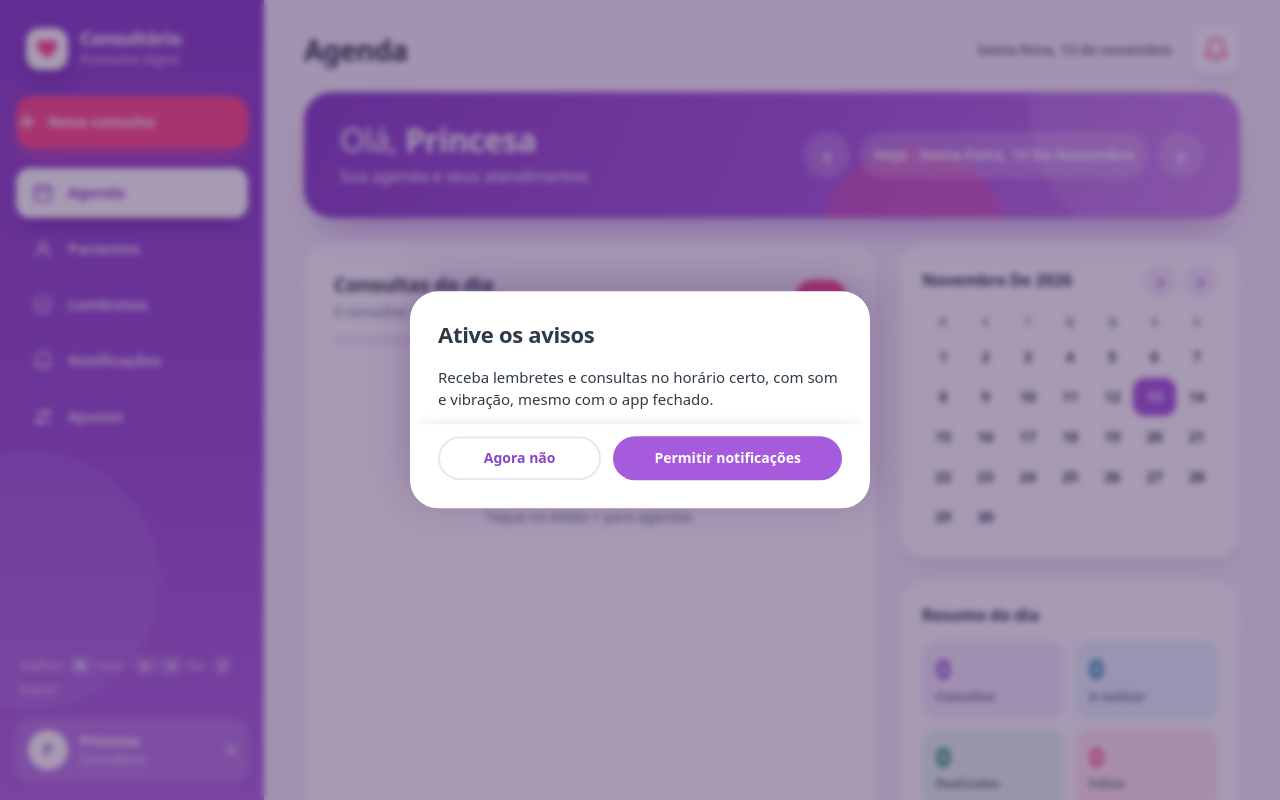
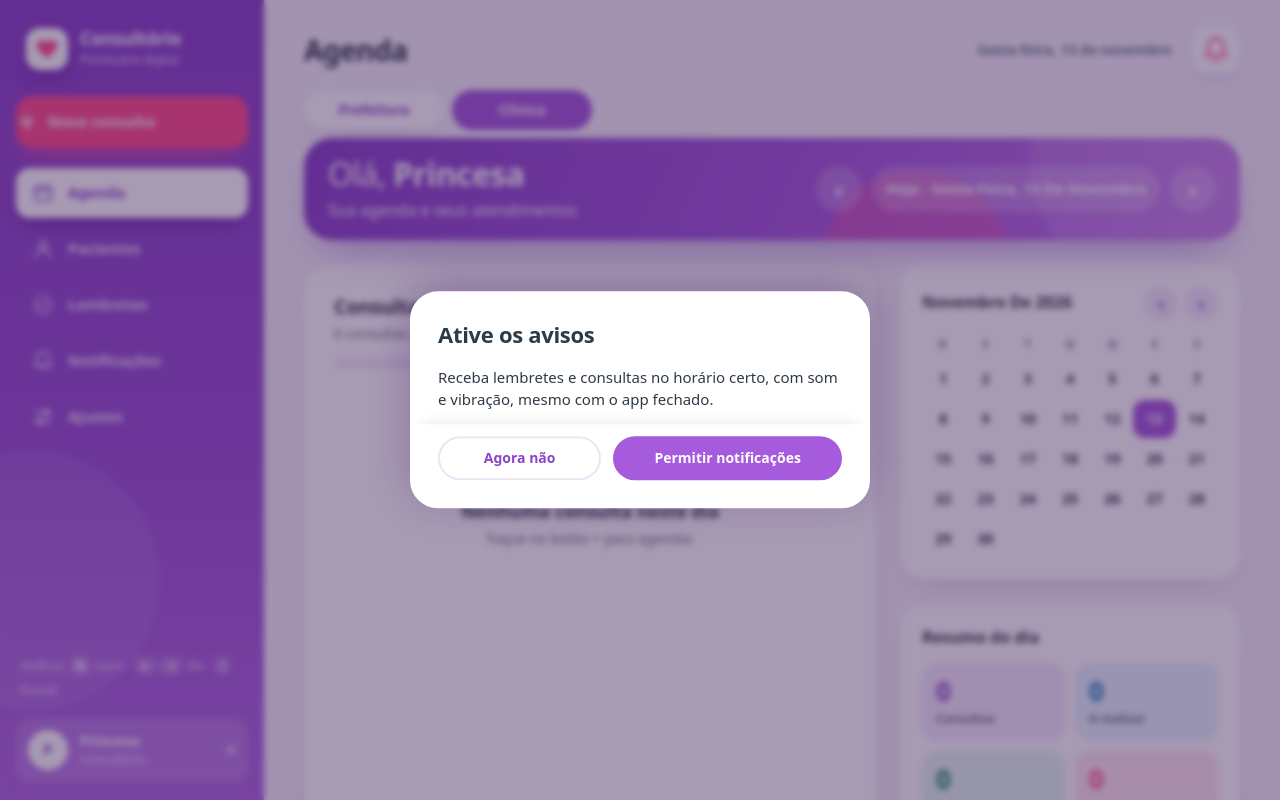
Before and after one commit to weverton790458597/app-gata, a plain HTML site: page index.html in a window 1280 px wide. Drawn offline with Linux system fonts and the light colour scheme.

Commit message:
Separa Prefeitura e Clínica em abas

```diff
--- a/app.js
+++ b/app.js
@@ -39,10 +39,13 @@ const DECS = [['manter', 'Manter plano'], ['ajustar', 'Ajustar metas'], ['alta',
 const REAS = [['alta', 'Alta (objetivos atingidos)'], ['abandono', 'Abandono'], ['encaminhamento', 'Encaminhamento'], ['responsaveis', 'Decisão dos responsáveis'], ['outro', 'Outro']];
 const RKIND = [['relatorio', 'Relatório clínico'], ['resumo', 'Resumo dos atendimentos'], ['declaracao', 'Declaração de comparecimento']];
 const OFF = ['cancelada', 'remarcada'];
+const WPS = [['prefeitura', 'Prefeitura'], ['clinica', 'Clínica']];
+const WPKEY = 'psi.wp.v1';
+const loadWp = () => { try { return localStorage.getItem(WPKEY) === 'prefeitura' ? 'prefeitura' : 'clinica'; } catch (e) { return 'clinica'; } };
 const TITLES = { agenda: 'Agenda', patients: 'Pacientes', reminders: 'Lembretes', more: 'Ajustes', patient: 'Paciente', notifs: 'Notificações' };
 const T = 'text', A = 'area', D = 'date', H = 'time', N = 'num', S = 'sel', P = 'pat', C = 'chk';
 let state = Storage.load();
-const ui = { screen: 'agenda', prev: 'agenda', day: dayKey(), pid: null, q: '', exp: new Set(), form: null, cal: '', calFor: '' };
+const ui = { screen: 'agenda', prev: 'agenda', day: dayKey(), pid: null, q: '', exp: new Set(), form: null, cal: '', calFor: '', wp: loadWp() };
 // Layout horizontal: SHELL = barra lateral (PC / paisagem); WIDE = lista + detalhe lado a lado.
 const MQ_SHELL = window.matchMedia('(min-width: 1000px), (orientation: landscape) and (min-width: 640px)');
 const MQ_WIDE = window.matchMedia('(min-width: 1000px), (orientation: landscape) and (min-width: 840px)');
@@ -50,9 +53,31 @@ const master = () => MQ_WIDE.matches;
 const initials = (n) => { const w = String(n || '').trim().split(/\s+/).filter(Boolean); return ((w[0] || '?')[0] + (w.length > 1 ? w[w.length - 1][0] : '')).toUpperCase(); };
 const avatar = (n, c = '') => el('span', 'av' + (c ? ' ' + c : ''), initials(n));
 const FABL = { agenda: 'Nova consulta', patients: 'Novo paciente', patient: 'Nova consulta', reminders: 'Novo lembrete', notifs: 'Novo lembrete', more: 'Novo relatório' };
-const sortedPatients = () => [...state.patients].sort((a, b) => (a.status === 'encerrado') - (b.status === 'encerrado') || a.name.localeCompare(b.name));
+const sortedPatients = () => state.patients.filter((p) => p.workplace === ui.wp).sort((a, b) => (a.status === 'encerrado') - (b.status === 'encerrado') || a.name.localeCompare(b.name));
 const byId = (e, id) => state[e].find((x) => x.id === id);
 const pname = (id) => (byId('patients', id) || { name: '—' }).name;
+const inWp = (x) => x.workplace === ui.wp;
+const wpPatients = () => state.patients.filter(inWp);
+const wpAppts = () => state.appointments.filter(inWp);
+const wpRems = () => state.reminders.filter(inWp);
+const wpOfRef = (n) => {
+  const t = n.refType;
+  const r = t === 'appointments' || t === 'reminders' || t === 'patients' ? byId(t, n.refId) : null;
+  return r ? r.workplace : null;
+};
+const wpNotifs = () => state.notifications.filter((n) => { const w = wpOfRef(n); return !w || w === ui.wp; });
+const wpReports = () => state.reports.filter((r) => { const p = byId('patients', r.patientId); return p && p.workplace === ui.wp; });
+function setWp(w) {
+  if ((w !== 'prefeitura' && w !== 'clinica') || w === ui.wp) return;
+  ui.wp = w;
+  try { localStorage.setItem(WPKEY, w); } catch (e) {}
+  ui.pid = (sortedPatients()[0] || {}).id || null;
+  ui.exp.clear();
+  ui.q = '';
+  const sr = $('#search');
+  if (sr) sr.value = '';
+  if (ui.screen === 'patient') go('patients'); else render();
+}
 const mine = (e, pid) => state[e].filter((x) => x.patientId === pid);
 const latest = (e, pid) => mine(e, pid).sort((a, b) => b.date.localeCompare(a.date))[0];
 const latestGoals = (pid) => { const p = latest('plans', pid); return p ? p.goals.map((g) => ({ ...g })) : []; };
@@ -181,7 +206,7 @@ function buildReport(r) {
   const asm = latest('assessments', p.id);
   const ana = latest('anamneses', p.id);
   const per = r.periodStart || r.periodEnd ? `${fmtDate(r.periodStart) || 'início'} a ${fmtDate(r.periodEnd) || fmtDate(dayKey())}` : 'todo o acompanhamento';
-  const sign = '\n' + [s.name, s.crp ? 'CRP ' + s.crp : '', s.clinic, fmtDate(dayKey())].filter(Boolean).join('\n');
+  const sign = '\n' + [s.name, s.crp ? 'CRP ' + s.crp : '', p.workplace === 'prefeitura' ? 'Prefeitura' : s.clinic, fmtDate(dayKey())].filter(Boolean).join('\n');
   if (r.kind === 'declaracao') return `DECLARAÇÃO DE COMPARECIMENTO\n\nDeclaro que ${p.name} compareceu a ${real} atendimento(s) psicológico(s) no período: ${per}.\n${sign}`;
   const L = [r.kind === 'resumo' ? 'RESUMO DOS ATENDIMENTOS' : 'RELATÓRIO PSICOLÓGICO', '', `Paciente: ${p.name}${p.birthDate ? ' · ' + age(p.birthDate) + ' anos' : ''}`, `Período: ${per}`, `Atendimentos realizados: ${real} · Faltas: ${falt}`];
   if (r.kind === 'relatorio') {
@@ -196,13 +221,15 @@ function buildReport(r) {
 }
 const FORMS = {
   patients: {
-    title: 'Paciente', req: ['name'], init: () => ({ status: 'ativo' }),
-    fields: [['name', 'Nome completo', T], ['birthDate', 'Nascimento', D], ['phone', 'Telefone', T], ['email', 'E-mail', T], ['isMinor', 'Menor de idade (envolve responsáveis)', C], ['guardianName', 'Responsável', T], ['guardianRelation', 'Parentesco', T], ['guardianPhone', 'Telefone do responsável', T], ['occupation', 'Escola / ocupação', T], ['status', 'Situação', S, STPAT], ['notes', 'Observações', A]],
+    title: 'Paciente', req: ['name'], init: () => ({ status: 'ativo', workplace: ui.wp }),
+    fields: [['name', 'Nome completo', T], ['workplace', 'Local de atendimento', S, WPS], ['birthDate', 'Nascimento', D], ['phone', 'Telefone', T], ['email', 'E-mail', T], ['isMinor', 'Menor de idade (envolve responsáveis)', C], ['guardianName', 'Responsável', T], ['guardianRelation', 'Parentesco', T], ['guardianPhone', 'Telefone do responsável', T], ['occupation', 'Escola / ocupação', T], ['status', 'Situação', S, STPAT], ['notes', 'Observações', A]],
+    after: (r) => { ['appointments', 'reminders'].forEach((e) => state[e].filter((x) => x.patientId === r.id && x.workplace !== r.workplace).forEach((x) => { x.workplace = r.workplace; put(e, x); })); },
     sum: (p) => [p.name, lab(STPAT, p.status)],
   },
   appointments: {
     title: 'Agendamento', needsPatient: 1, req: ['patientId', 'date', 'startTime'],
-    init: () => ({ kind: 'sessao', startTime: '09:00', durationMin: state.settings.sessionMin, modality: 'presencial', status: 'agendada', date: ui.day }),
+    init: () => ({ kind: 'sessao', startTime: '09:00', durationMin: state.settings.sessionMin, modality: 'presencial', status: 'agendada', date: ui.day, workplace: ui.wp }),
+    before: (r) => { const p = byId('patients', r.patientId); if (p) r.workplace = p.workplace; },
     fields: [['patientId', 'Paciente', P], ['kind', 'Tipo', S, KINDS], ['date', 'Data', D], ['startTime', 'Horário', H], ['durationMin', 'Duração (min)', N], ['modality', 'Modalidade', S, MODS], ['status', 'Status', S, APST], ['notes', 'Observações', A]],
     check: (r) => {
       if (r.durationMin < 5) return 'Duração inválida';
@@ -258,7 +285,8 @@ const FORMS = {
     sum: (r) => [fmtDate(r.date), lab(REAS, r.reason)],
   },
   reminders: {
-    title: 'Lembrete', req: ['title'], init: () => { const d = new Date(Date.now() + 36e5); return { priority: 'media', done: false, dueDate: dayKey(d.getTime()), dueTime: pad(d.getHours()) + ':00' }; },
+    title: 'Lembrete', req: ['title'], init: () => { const d = new Date(Date.now() + 36e5); return { priority: 'media', done: false, workplace: ui.wp, dueDate: dayKey(d.getTime()), dueTime: pad(d.getHours()) + ':00' }; },
+    before: (r) => { const p = r.patientId && byId('patients', r.patientId); if (p) r.workplace = p.workplace; },
     fields: [['title', 'Lembrete', T], ['patientId', 'Paciente (opcional)', P, 'opt'], ['dueDate', 'Data', D], ['dueTime', 'Hora', H], ['priority', 'Prioridade', S, PRIO], ['notes', 'Observações', A]],
     sum: (r) => [r.title, fmtDate(r.dueDate)],
   },
@@ -275,7 +303,7 @@ const FORMS = {
   },
 };
 const SECTIONS = ['appointments', 'anamneses', 'assessments', 'plans', 'guardianMeetings', 'sessionNotes', 'reevaluations', 'discharges', 'reports'];
-const patientOpts = (opt) => [...(opt ? [['', '— Sem paciente —']] : []), ...[...state.patients].sort((a, b) => a.name.localeCompare(b.name)).map((p) => [p.id, p.name])];
+const patientOpts = (opt) => [...(opt ? [['', '— Sem paciente —']] : []), ...wpPatients().sort((a, b) => a.name.localeCompare(b.name)).map((p) => [p.id, p.name])];
 let inputs = {};
 function openForm(e, rec, pre = {}) {
   const F = FORMS[e];
@@ -372,6 +400,7 @@ function submitForm(ev) {
   tap(12);
   closeSheet();
   toast('Salvo', { type: 'ok' });
+  if (e === 'patients' && r.workplace !== ui.wp) { setWp(r.workplace); toast('Paciente movido para ' + lab(WPS, r.workplace)); }
   if (e === 'patients' && master()) ui.pid = r.id;
   render();
   scan();
@@ -391,7 +420,7 @@ const ORDER = ['agenda', 'patients', 'reminders', 'more'];
 const isSub = (n) => n === 'patient' || n === 'notifs';
 function go(name, pop) {
   if (name === 'patient' && master()) name = 'patients';
-  if (name === 'patients' && master() && !byId('patients', ui.pid)) ui.pid = (sortedPatients()[0] || {}).id || null;
+  if (name === 'patients' && master() && (byId('patients', ui.pid) || {}).workplace !== ui.wp) ui.pid = (sortedPatients()[0] || {}).id || null;
   if (isSub(name) && !isSub(ui.screen)) ui.prev = ui.screen;
   if (isSub(name) && !pop && ui.screen !== name) history.pushState({ s: name }, '');
   $('#app').style.setProperty('--dir', (isSub(ui.screen) && !isSub(name) ? -18 : isSub(name) ? 18 : ORDER.indexOf(name) < ORDER.indexOf(ui.screen) ? -18 : 18) + 'px');
@@ -424,7 +453,8 @@ function render() {
   $('#side-av').textContent = initials(who);
   $('#side-sub').textContent = state.settings.crp ? 'CRP ' + state.settings.crp : state.settings.clinic || 'Consultório';
   $('#top-date').textContent = new Date().toLocaleDateString('pt-BR', { weekday: 'long', day: 'numeric', month: 'long' });
-  const n = state.notifications.filter((x) => !x.read).length;
+  const n = wpNotifs().filter((x) => !x.read).length;
+  $$('#wp-bar button').forEach((b) => { const on = b.dataset.wp === ui.wp; b.classList.toggle('active', on); b.setAttribute('aria-pressed', on ? 'true' : 'false'); });
   if (navigator.setAppBadge) (n ? navigator.setAppBadge(n) : navigator.clearAppBadge()).catch(() => {});
   $$('.js-bell-n').forEach((b) => { b.textContent = n > 9 ? '9+' : n; b.hidden = !n; });
 }
@@ -447,7 +477,7 @@ function rAgenda() {
   $('#hello-name').textContent = state.settings.name || 'Princesa';
   const day = ui.day;
   $('#day-label').textContent = (day === dayKey() ? 'Hoje · ' : '') + new Date(day + 'T00:00').toLocaleDateString('pt-BR', { weekday: 'long', day: 'numeric', month: 'long' });
-  const L = state.appointments.filter((a) => a.date === day).sort((a, b) => a.startTime.localeCompare(b.startTime));
+  const L = wpAppts().filter((a) => a.date === day).sort((a, b) => a.startTime.localeCompare(b.startTime));
   const act = L.filter((a) => !OFF.includes(a.status));
   const done = L.filter((a) => a.status === 'realizada').length;
   $('#sum-text').textContent = `${act.length} consulta${act.length === 1 ? '' : 's'} no dia`;
@@ -475,11 +505,11 @@ function shiftMonth(n) {
   rSide();
 }
 function rSide(L, nx) {
-  if (!L) { L = state.appointments.filter((a) => a.date === ui.day).sort((a, b) => a.startTime.localeCompare(b.startTime)); nx = nextAppt(L); }
+  if (!L) { L = wpAppts().filter((a) => a.date === ui.day).sort((a, b) => a.startTime.localeCompare(b.startTime)); nx = nextAppt(L); }
   if (ui.calFor !== ui.day) { ui.cal = ui.day.slice(0, 7); ui.calFor = ui.day; }
   const [y, m] = ui.cal.split('-').map(Number);
   $('#cal-title').textContent = new Date(y, m - 1, 1).toLocaleDateString('pt-BR', { month: 'long', year: 'numeric' });
-  const has = new Set(state.appointments.filter((a) => a.date.startsWith(ui.cal) && !OFF.includes(a.status)).map((a) => a.date));
+  const has = new Set(wpAppts().filter((a) => a.date.startsWith(ui.cal) && !OFF.includes(a.status)).map((a) => a.date));
   const g = $('#cal-grid');
   g.innerHTML = '';
   for (let i = new Date(y, m - 1, 1).getDay(); i > 0; i--) g.append(el('i'));
@@ -499,7 +529,7 @@ function rSide(L, nx) {
   const nu = $('#next-up');
   nu.hidden = !nx;
   if (nx) nu.textContent = `Próxima: ${nx.startTime} · ${pname(nx.patientId)}`;
-  const R = state.reminders.filter((r) => !r.done).sort((a, b) => (a.dueDate || '9').localeCompare(b.dueDate || '9') || a.dueTime.localeCompare(b.dueTime)).slice(0, 5);
+  const R = wpRems().filter((r) => !r.done).sort((a, b) => (a.dueDate || '9').localeCompare(b.dueDate || '9') || a.dueTime.localeCompare(b.dueTime)).slice(0, 5);
   const box = $('#side-rem');
   box.innerHTML = '';
   R.forEach((r) => {
@@ -521,7 +551,7 @@ function pickStatus(a) {
 }
 function rPatients() {
   const q = ui.q.trim().toLowerCase();
-  const L = state.patients.filter((p) => !q || p.name.toLowerCase().includes(q)).sort((a, b) => (a.status === 'encerrado') - (b.status === 'encerrado') || a.name.localeCompare(b.name));
+  const L = wpPatients().filter((p) => !q || p.name.toLowerCase().includes(q)).sort((a, b) => (a.status === 'encerrado') - (b.status === 'encerrado') || a.name.localeCompare(b.name));
   const box = $('#patient-list');
   box.innerHTML = '';
   const t = dayKey();
@@ -588,7 +618,7 @@ function rPatient() {
 }
 function rReminders() {
   const t = dayKey();
-  const L = [...state.reminders].sort((a, b) => a.done - b.done || (a.dueDate || '9').localeCompare(b.dueDate || '9') || a.dueTime.localeCompare(b.dueTime));
+  const L = [...wpRems()].sort((a, b) => a.done - b.done || (a.dueDate || '9').localeCompare(b.dueDate || '9') || a.dueTime.localeCompare(b.dueTime));
   const box = $('#reminder-list');
   box.innerHTML = '';
   L.forEach((r) => {
@@ -605,6 +635,8 @@ function rReminders() {
   $('#reminders-empty').hidden = L.length > 0;
 }
 function openNotif(n) {
+  const w = wpOfRef(n);
+  if (w && w !== ui.wp) setWp(w);
   n.read = true;
   put('notifications', n);
   const a = n.refType === 'appointments' ? byId('appointments', n.refId) : null;
@@ -617,7 +649,7 @@ function openNotif(n) {
 function rNotifs() {
   const box = $('#notif-list');
   box.innerHTML = '';
-  const L = [...state.notifications].sort((a, b) => b.createdAt - a.createdAt);
+  const L = [...wpNotifs()].sort((a, b) => b.createdAt - a.createdAt);
   L.forEach((n) => box.append(item(n.title, n.body, () => openNotif(n), n.read ? '' : 'unread')));
   $('#notif-card').hidden = !L.length;
   $('#notif-empty').hidden = L.length > 0;
@@ -625,8 +657,8 @@ function rNotifs() {
 function rMore() {
   const box = $('#report-list');
   box.innerHTML = '';
-  [...state.reports].sort((a, b) => b.createdAt - a.createdAt).forEach((r) => box.append(item(r.title, pname(r.patientId) + ' · ' + fmtDate(dayKey(r.createdAt)), () => openForm('reports', r))));
-  $('#reports-empty').hidden = state.reports.length > 0;
+  [...wpReports()].sort((a, b) => b.createdAt - a.createdAt).forEach((r) => box.append(item(r.title, pname(r.patientId) + ' · ' + fmtDate(dayKey(r.createdAt)), () => openForm('reports', r))));
+  $('#reports-empty').hidden = wpReports().length > 0;
   $$('[data-setting]').forEach((i) => {
     const v = state.settings[i.dataset.setting];
     if (i.type === 'checkbox') i.checked = !!v; else i.value = v;
@@ -890,6 +922,7 @@ function bindEvents() {
   $('#fab').addEventListener('click', () => { tap(10); fab(); });
   $('#btn-back').addEventListener('click', () => (history.state && history.state.s ? history.back() : go(ui.prev)));
   $$('.js-bell').forEach((b) => b.addEventListener('click', () => go('notifs')));
+  $$('#wp-bar button').forEach((b) => b.addEventListener('click', () => { tap(8); setWp(b.dataset.wp); }));
   $('#day-prev').addEventListener('click', () => { ui.day = addDays(ui.day, -1); rAgenda(); });
   $('#day-next').addEventListener('click', () => { ui.day = addDays(ui.day, 1); rAgenda(); });
   $('#day-label').addEventListener('click', () => { ui.day = dayKey(); rAgenda(); });
@@ -900,7 +933,7 @@ function bindEvents() {
     if (ev.target.closest('[data-act="status"]')) pickStatus(a); else openForm('appointments', a);
   });
   $('#search').addEventListener('input', (ev) => { ui.q = ev.target.value; rPatients(); });
-  $('#notif-readall').addEventListener('click', () => { state.notifications.filter((n) => !n.read).forEach((n) => { n.read = true; put('notifications', n); }); render(); });
+  $('#notif-readall').addEventListener('click', () => { wpNotifs().filter((n) => !n.read).forEach((n) => { n.read = true; put('notifications', n); }); render(); });
   $('#btn-new-report').addEventListener('click', () => openForm('reports'));
   $('#sheet-form').addEventListener('submit', submitForm);
   $('#form-cancel').addEventListener('click', closeSheet);
--- a/desktop.css
+++ b/desktop.css
@@ -313,3 +313,11 @@
   .av.lg { width: 56px; height: 56px; font-size: 20px; }
   .toasts { bottom: calc(var(--safe-bottom) + 14px); }
 }
+
+/* ---- abas de local de atendimento no layout horizontal ---- */
+@media (min-width: 1000px), (orientation: landscape) and (min-width: 640px) {
+  .wp-bar, #app[data-screen="agenda"] .wp-bar { padding: 6px 40px 0; }
+  .wp-bar button, #app[data-screen="agenda"] .wp-bar button { flex: 0 0 auto; min-width: 140px; background: #fff; color: var(--deep); box-shadow: var(--sh); }
+  .wp-bar button.active, #app[data-screen="agenda"] .wp-bar button.active { background: var(--purple); color: #fff; box-shadow: none; }
+  #app[data-screen="agenda"] .hero { padding: 18px 24px; }
+}
--- a/index.html
+++ b/index.html
@@ -57,6 +57,7 @@
       <button class="streak bell js-bell" type="button" aria-label="Notificações"><svg class="ic"><use href="#i-bell"/></svg><b class="js-bell-n" hidden>0</b></button>
     </header>
     <main id="main">
+      <div class="wp-bar" id="wp-bar" role="group" aria-label="Local de atendimento"><button type="button" data-wp="prefeitura" aria-pressed="false">Prefeitura</button><button type="button" data-wp="clinica" class="active" aria-pressed="true">Clínica</button></div>
       <section class="screen active" id="screen-agenda">
         <div class="hero">
           <button class="streak bell hero-bell js-bell" type="button" aria-label="Notificações"><svg class="ic"><use href="#i-bell"/></svg><b class="js-bell-n" hidden>0</b></button>
--- a/storage.js
+++ b/storage.js
@@ -1,8 +1,8 @@
 const KEY = 'psi.app.v1';
 export const snake = (k) => k.replace(/[A-Z]/g, (c) => '_' + c.toLowerCase());
 export const SCHEMA = {
-  patients: { table: 'patients', d: { status: 'ativo' }, f: { name: 's', birthDate: 'd', phone: 's', email: 's', isMinor: 'b', guardianName: 's', guardianRelation: 's', guardianPhone: 's', occupation: 's', status: 's', notes: 'x' } },
-  appointments: { table: 'appointments', d: { kind: 'sessao', modality: 'presencial', status: 'agendada', durationMin: 50 }, f: { patientId: 'i', kind: 's', date: 'd', startTime: 't', durationMin: 'n', modality: 's', status: 's', notes: 'x' } },
+  patients: { table: 'patients', d: { status: 'ativo', workplace: 'clinica' }, f: { name: 's', workplace: 's', birthDate: 'd', phone: 's', email: 's', isMinor: 'b', guardianName: 's', guardianRelation: 's', guardianPhone: 's', occupation: 's', status: 's', notes: 'x' } },
+  appointments: { table: 'appointments', d: { kind: 'sessao', modality: 'presencial', status: 'agendada', durationMin: 50, workplace: 'clinica' }, f: { patientId: 'i', workplace: 's', kind: 's', date: 'd', startTime: 't', durationMin: 'n', modality: 's', status: 's', notes: 'x' } },
   anamneses: { table: 'anamneses', f: { patientId: 'i', date: 'd', referral: 's', complaint: 'x', complaintHistory: 'x', development: 'x', healthHistory: 'x', familyHistory: 'x', schoolSocial: 'x', previousTreatments: 'x', medications: 'x', expectations: 'x' } },
   assessments: { table: 'assessments', f: { patientId: 'i', date: 'd', instruments: 'x', observation: 'x', emotionalState: 'x', cognitive: 'x', risk: 'x', impressions: 'x', hypotheses: 'x', conclusion: 'x' } },
   plans: { table: 'therapeutic_plans', f: { patientId: 'i', date: 'd', approach: 's', frequency: 's', objective: 'x', goals: 'j', strategies: 'x', notes: 'x' } },
@@ -10,7 +10,7 @@ export const SCHEMA = {
   sessionNotes: { table: 'session_notes', f: { patientId: 'i', appointmentId: 'i', date: 'd', number: 'n', mood: 's', themes: 'x', interventions: 'x', response: 'x', evolution: 'x', nextSteps: 'x', attention: 'b' } },
   reevaluations: { table: 'reevaluations', f: { patientId: 'i', date: 'd', summary: 'x', goalsReview: 'j', progress: 'x', adjustments: 'x', decision: 's' } },
   discharges: { table: 'discharges', f: { patientId: 'i', date: 'd', reason: 's', summary: 'x', outcomes: 'x', recommendations: 'x', referral: 's', followUp: 'x' } },
-  reminders: { table: 'reminders', d: { priority: 'media' }, f: { patientId: 'i', title: 's', notes: 'x', dueDate: 'd', dueTime: 't', priority: 's', done: 'b' } },
+  reminders: { table: 'reminders', d: { priority: 'media', workplace: 'clinica' }, f: { patientId: 'i', workplace: 's', title: 's', notes: 'x', dueDate: 'd', dueTime: 't', priority: 's', done: 'b' } },
   notifications: { table: 'notifications', f: { kind: 's', title: 's', body: 's', refType: 's', refId: 's', read: 'b' } },
   reports: { table: 'reports', f: { patientId: 'i', kind: 's', title: 's', periodStart: 'd', periodEnd: 'd', content: 'x' } },
 };
@@ -31,6 +31,7 @@ export function rec(e, raw) {
     const v = raw[k] === undefined || raw[k] === null || raw[k] === '' ? d[k] : raw[k];
     o[k] = C[f[k]](v);
   }
+  if ('workplace' in f && o.workplace !== 'prefeitura') o.workplace = 'clinica';
   return o;
 }
 const num = (v, a, b, f) => {
--- a/style.css
+++ b/style.css
@@ -449,3 +449,12 @@ input,textarea{-webkit-user-select:text;user-select:text}
 .btn,.mini,.dnav button{min-height:44px}
 .field textarea{font-size:16px}
 .ob-t{color:var(--navy);font-size:15px;margin-bottom:14px}
+/* ---- abas de local de atendimento (Prefeitura / Clínica) ---- */
+.wp-bar { display: flex; gap: 8px; padding: 14px 20px 0; }
+.wp-bar button { flex: 1; min-height: 40px; padding: 0 14px; border-radius: 999px; background: var(--lav); color: var(--deep); font-weight: 700; font-size: 14px; transition: background 0.2s, color 0.2s, transform 0.15s; }
+.wp-bar button.active { background: var(--purple); color: #fff; }
+.wp-bar button:active { transform: scale(0.96); }
+#app[data-screen="agenda"] .wp-bar { padding-top: calc(var(--safe-top) + 14px); }
+#app[data-screen="agenda"] .wp-bar button { background: rgba(255, 255, 255, 0.22); color: #fff; }
+#app[data-screen="agenda"] .wp-bar button.active { background: #fff; color: var(--deep); }
+#app[data-screen="agenda"] .hero { padding-top: 22px; }
```
